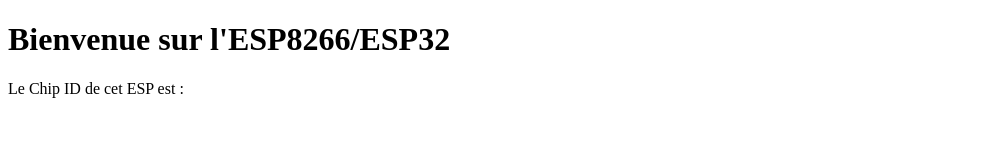
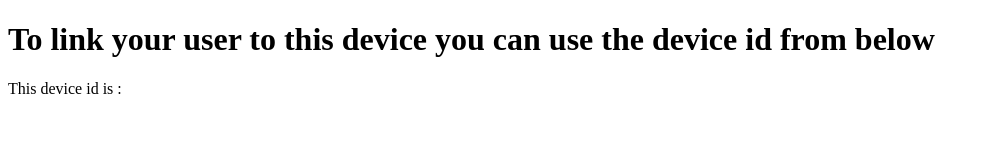
Before and after one commit to Viincent-Zhong/iot.github.io, a plain HTML site: page 240927-114827-d1_mini_pro/data/index.html in a window 1280 px wide. Shown: the whole page, without its empty margins (0-990 px from the left). Drawn offline with Linux system fonts and the light colour scheme.

Commit message:
[MOD] Html page of ESP device

```diff
--- a/240927-114827-d1_mini_pro/data/index.html
+++ b/240927-114827-d1_mini_pro/data/index.html
@@ -6,8 +6,8 @@
 <title>Page ESP avec Chip ID</title>
 </head>
 <body>
-<h1>Bienvenue sur l'ESP8266/ESP32</h1>
-<p>Le Chip ID de cet ESP est : <strong id="chipID">Chargement...</strong></p>
+<h1>To link your user to this device you can use the device id from below</h1>
+<p>This device id is : <strong id="chipID">Loading...</strong></p>
 
   <script>
     // Fonction pour récupérer le paramètre 'chipID' depuis l'URL
```
